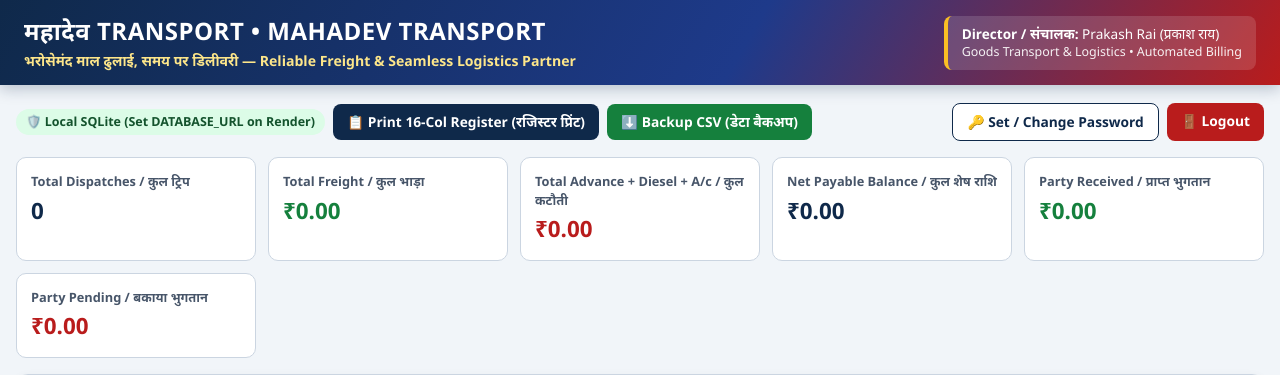
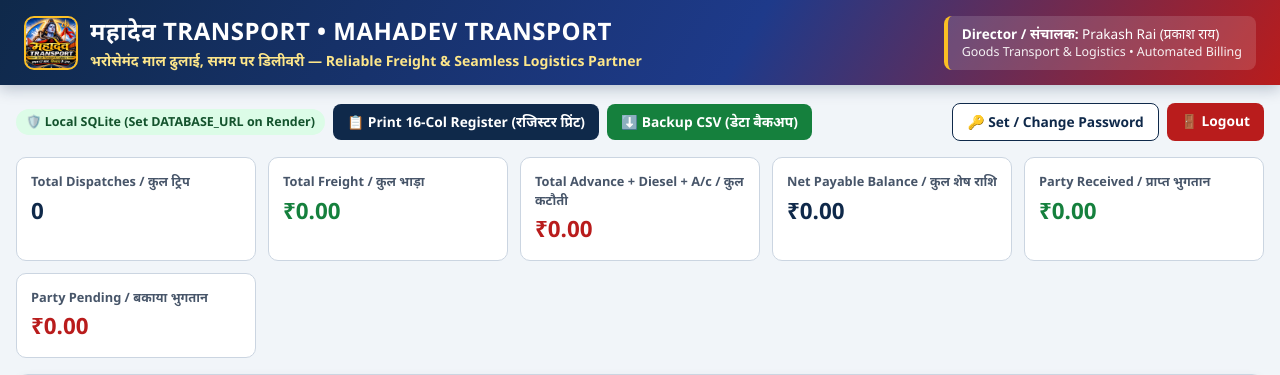
Before and after one commit to Shivam3946/mahadev-transport-portal, a Flask app: page / in a window 1280 px wide. Shown: the top 375 px of the page. Run offline with Flask 3, Linux system fonts and the light colour scheme; a user stored in the database is signed in; some libraries are stand-ins or nearby versions.

Commit message:
Update base.html

```diff
--- a/templates/base.html
+++ b/templates/base.html
@@ -35,6 +35,20 @@
       gap: 12px;
       box-shadow: 0 4px 14px rgba(15, 41, 74, 0.25);
     }
+    .brand-box {
+      display: flex;
+      align-items: center;
+      gap: 12px;
+    }
+    .brand-logo {
+      width: 54px;
+      height: 54px;
+      object-fit: cover;
+      border-radius: 10px;
+      border: 2px solid #fbbf24;
+      background: #fff;
+      flex-shrink: 0;
+    }
     .brand-title { font-size: 1.5rem; font-weight: 900; letter-spacing: 0.5px; }
     .tagline { font-size: 0.88rem; color: #fde68a; font-weight: 600; margin-top: 2px; }
     .director-box {
@@ -54,6 +68,7 @@
     }
     .flash.success { background: #dcfce7; color: #14532d; border: 1px solid #86efac; }
     .flash.danger { background: #fee2e2; color: #7f1d1d; border: 1px solid #fca5a5; }
+    .flash.warning { background: #fef3c7; color: #92400e; border: 1px solid #fcd34d; }
     .flash.info { background: #dbeafe; color: #1e3a8a; border: 1px solid #93c5fd; }
     .card {
       background: var(--card);
@@ -109,9 +124,17 @@
 </head>
 <body>
   <header class="topbar">
-    <div>
-      <div class="brand-title">महादेव TRANSPORT • MAHADEV TRANSPORT</div>
-      <div class="tagline">भरोसेमंद माल ढुलाई, समय पर डिलीवरी — Reliable Freight & Seamless Logistics Partner</div>
+    <div class="brand-box">
+      <img
+        src="{{ url_for('static', filename='img/mahadev-logo.png') }}"
+        alt="Mahadev Transport Logo"
+        class="brand-logo"
+        onerror="this.style.display='none';"
+      />
+      <div>
+        <div class="brand-title">महादेव TRANSPORT • MAHADEV TRANSPORT</div>
+        <div class="tagline">भरोसेमंद माल ढुलाई, समय पर डिलीवरी — Reliable Freight & Seamless Logistics Partner</div>
+      </div>
     </div>
     <div class="director-box">
       <div><strong>Director / संचालक:</strong> Prakash Rai (प्रकाश राय)</div>
```
